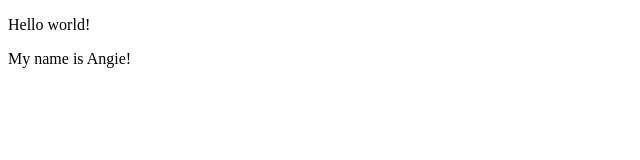
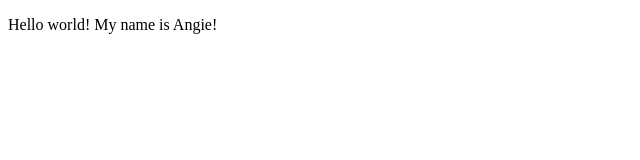
Before and after one commit to angiegorton/angiegorton.github.io, a plain HTML site: page index.html in a window 1280 px wide. Shown: the whole page, without its empty margins (0-640 px from the left). Drawn offline with Linux system fonts and the light colour scheme.

Commit message:
Add files via upload

```diff
--- a/index.html
+++ b/index.html
@@ -13,8 +13,7 @@
 
 	<body>
 
-		<p> Hello world! </p>
-		<p> My name is Angie! </p>
+		<p> Hello world! My name is Angie! </p>
 
 
 	</body>
```
